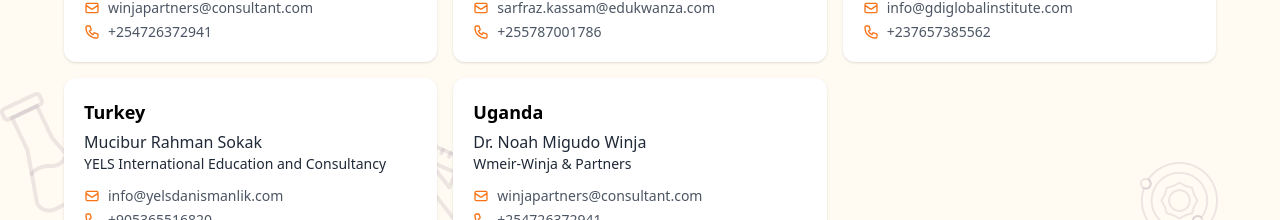
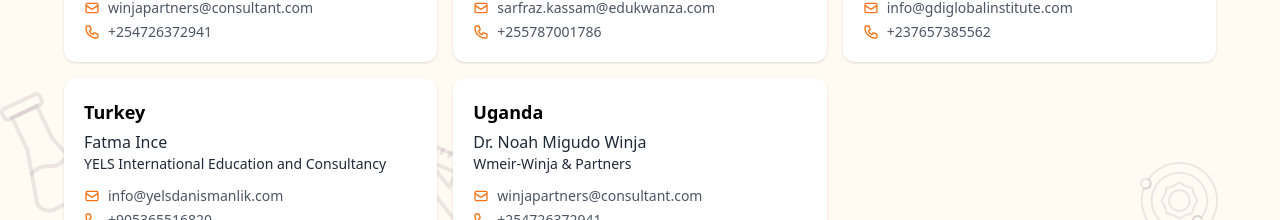
Before and after one commit to VladNaboka/olympiad_tiger_site, a Next.js app: page /representatives in a window 1280 px wide. Shown: the part 2040-2260 px from the top of the page. Built offline with nearby package versions, Linux system fonts and the light colour scheme.

Commit message:
fix name

```diff
--- a/src/app/representatives/page.js
+++ b/src/app/representatives/page.js
@@ -136,7 +136,7 @@
   {
     id: 18,
     country: "Turkey",
-    name: "Mucibur Rahman Sokak",
+    name: "Fatma Ince",
     role: "YELS International Education and Consultancy",
     email: "info@yelsdanismanlik.com",
     phone: "+905365516820",
```
